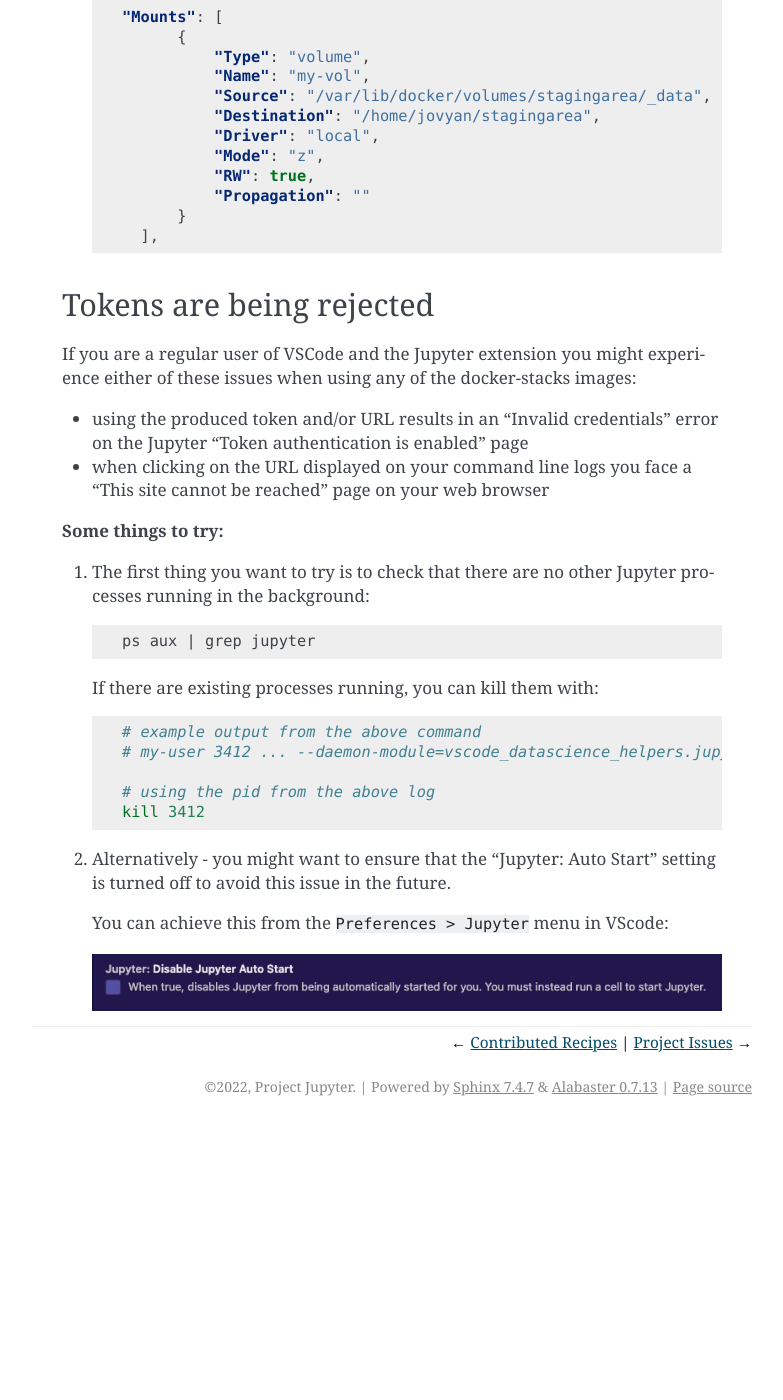
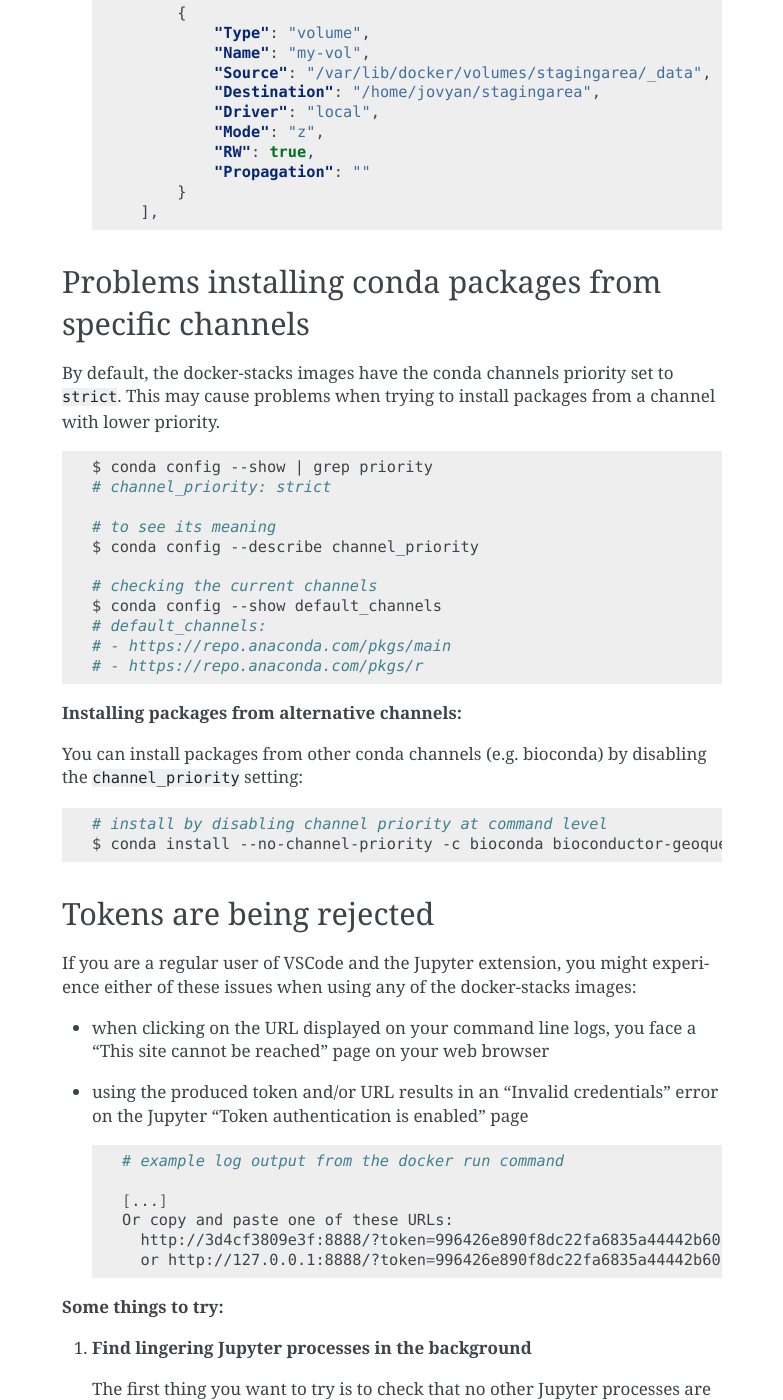
Before and after one commit to jupyter/docker-stacks, a Sphinx documentation site: the page built from docs/using/troubleshooting.md, in a window 1280 px wide and 1400 px high, scrolled down 6020 px. Shown: the whole window, without its empty margins (358-1141 px from the left). Built offline with Sphinx 7.4.7, drawn with Linux system fonts in a browser that asks for light colours; before the commit the page ends 7146 px from its top, so only the background shows below that; some of the changed text lies outside the part shown.

Commit message:
:memo: Add conda channels troubleshoot

````diff
--- a/docs/using/troubleshooting.md
+++ b/docs/using/troubleshooting.md
@@ -118,7 +118,7 @@
 
 ## Permission issues after changing the UID/GIU and USER in the container
 
-If on top of changing the UID and GID you also **need to create a new user**, you might be experiencing any of the following issues:
+If you have also **created a new user**, you might be experiencing any of the following issues:
 
 - `root` is the owner of `/home` or a mounted volume
 - when starting the container, you get an error such as `Failed to change ownership of the home directory.`
@@ -200,7 +200,7 @@
   -v $(PWD)/<my-vol>:/home/jovyan/work
   ```
 
-  In this example, we use the syntax `$(PWD)`, which is replaced with the full path to the current directory at runtime. The destination
+  This example uses the syntax `$(PWD)`, which is replaced with the full path to the current directory at runtime. The destination
   path should also be an absolute path starting with a `/` such as `home/jovyan/work`.
 
 - You might want to consider using the Docker native `--user <UID>` and `--group-add users` flags instead of `-e NB_GID` and `-e NB_UID`:
@@ -215,7 +215,7 @@
       -v <my-vol>:/home/jovyan/work jupyter/datascience-notebook
   ```
 
-  This command will launch the container with a specific user UID and add that user to the `users` group so that it can modify the files in the default `/home` and `/opt/conda` directories.
+  This command will launch the container with a specific user UID and add that user to the `users` group to modify the files in the default `/home` and `/opt/conda` directories.
   Further avoiding issues when trying to `conda install` additional packages.
 
 - Use `docker inspect <container_id>` and look for the [`Mounts` section](https://docs.docker.com/storage/volumes/#start-a-container-with-a-volume) to verify that the volume was created and mounted accordingly:
@@ -238,16 +238,54 @@
     ],
   ```
 
+## Problems installing conda packages from specific channels
+
+By default, the docker-stacks images have the conda channels priority set to `strict`. This may cause problems when trying to install packages from a channel with lower priority.
+
+```bash
+$ conda config --show | grep priority
+# channel_priority: strict
+
+# to see its meaning
+$ conda config --describe channel_priority
+
+# checking the current channels
+$ conda config --show default_channels
+# default_channels:
+# - https://repo.anaconda.com/pkgs/main
+# - https://repo.anaconda.com/pkgs/r
+```
+
+**Installing packages from alternative channels:**
+
+You can install packages from other conda channels (e.g. bioconda) by disabling the `channel_priority` setting:
+
+```bash
+# install by disabling channel priority at command level
+$ conda install --no-channel-priority -c bioconda bioconductor-geoquery
+```
+
 ## Tokens are being rejected
 
-If you are a regular user of VSCode and the Jupyter extension you might experience either of these issues when using any of the docker-stacks images:
+If you are a regular user of VSCode and the Jupyter extension, you might experience either of these issues when using any of the docker-stacks images:
 
+- when clicking on the URL displayed on your command line logs, you face a "This site cannot be reached" page on your web browser
 - using the produced token and/or URL results in an "Invalid credentials" error on the Jupyter "Token authentication is enabled" page
-- when clicking on the URL displayed on your command line logs you face a "This site cannot be reached" page on your web browser
+
+  ```bash
+  # example log output from the docker run command
+
+  [...]
+  Or copy and paste one of these URLs:
+    http://3d4cf3809e3f:8888/?token=996426e890f8dc22fa6835a44442b6026cba02ee61fee6a2
+    or http://127.0.0.1:8888/?token=996426e890f8dc22fa6835a44442b6026cba02ee61fee6a2
+  ```
 
 **Some things to try:**
 
-1. The first thing you want to try is to check that there are no other Jupyter processes running in the background:
+1. **Find lingering Jupyter processes in the background**
+
+   The first thing you want to try is to check that no other Jupyter processes are running in the background:
 
    ```bash
    ps aux | grep jupyter
````
Also changed, not shown: other parts of docs/using/troubleshooting.md (+8 -6 lines).
